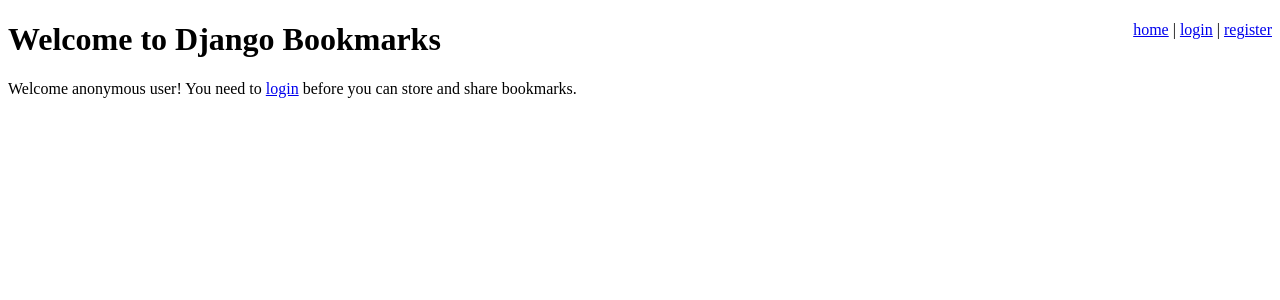
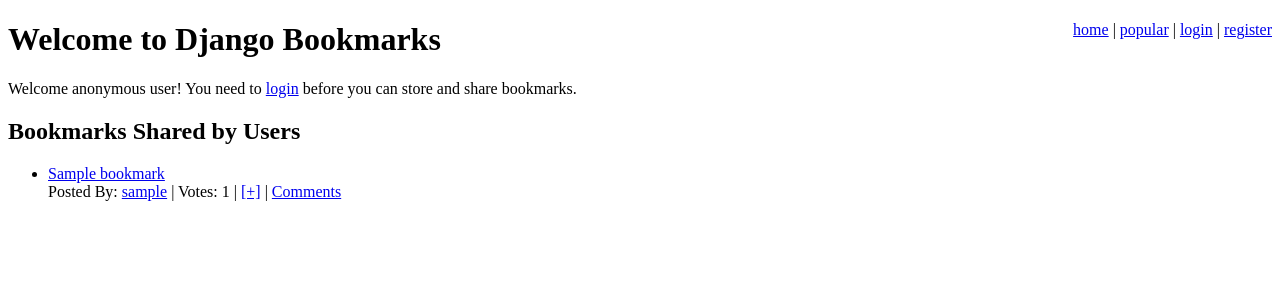
Before and after one commit to meditative/bookmark, a Django app: page / in a window 1280 px wide. Shown: the top 300 px of the page. Run offline with Django 3.2, Linux system fonts and the light colour scheme; tables that the repository leaves empty hold one stand-in row (values such as "Sample post"); parts of the project's set-up code (start-up, migrations or seed data) failed here and were passed over; some libraries are stand-ins or nearby versions.

Commit message:
share, vote and comment
comment issue

```diff
--- a/django_bookmarks/bookmarks/forms.py
+++ b/django_bookmarks/bookmarks/forms.py
@@ -31,6 +31,7 @@
 	url = forms.URLField(label='URL',widget=forms.TextInput(attrs={'size':64}))
 	title = forms.CharField(label='Title',widget = forms.TextInput(attrs={'size':64}))
 	tags = forms.CharField(label = 'Tags',required = False, widget = forms.TextInput(attrs={'size':64}))
+	share = forms.BooleanField(label = 'Share on the main page', required = False)
 
 class SearchForm(forms.Form):
 	query = forms.CharField(
--- a/django_bookmarks/bookmarks/models.py
+++ b/django_bookmarks/bookmarks/models.py
@@ -18,3 +18,12 @@
 	bookmarks = models.ManyToManyField(Bookmark)
 #	def __str__(self):
 #		return self.name
+
+class SharedBookmark(models.Model):
+	bookmark = models.ForeignKey(Bookmark, unique = True)
+	date = models.DateTimeField(auto_now_add = True)
+	votes = models.IntegerField(default = 1)
+	users_voted = models.ManyToManyField(User)
+
+	def __str__(self):
+		return '%s %s '%(self.bookmark, self.votes)
--- a/django_bookmarks/bookmarks/site_media/style.css
+++ b/django_bookmarks/bookmarks/site_media/style.css
@@ -14,7 +14,7 @@
 	font-size: 70%;
 }
 
-.coment {
+.comment {
 	margin: 1em;
 	padding: 5px;
 	border: 1px solid #000;
--- a/django_bookmarks/bookmarks/templates/base.html
+++ b/django_bookmarks/bookmarks/templates/base.html
@@ -13,6 +13,7 @@
 <body>
 <div id="nav">
 <a href="/">home</a> |
+<a href="/popular/">popular</a> |
 {% if user.is_authenticated %}
 <a href="/save/">submit</a> |
 <a href="/user/{{ user.username }}/">{{ user.username }}</a> |
--- a/django_bookmarks/bookmarks/templates/main_page.html
+++ b/django_bookmarks/bookmarks/templates/main_page.html
@@ -10,4 +10,6 @@
 You need to <a href="/login/">login</a>
 before you can store and share bookmarks.</p>
 {% endif %}
+<h2>Bookmarks Shared by Users</h2>
+{% include 'shared_bookmark_list.html' %}
 {% endblock %}
--- /dev/null
+++ b/django_bookmarks/bookmarks/templates/popular_page.html
@@ -0,0 +1,4 @@
+{% extends 'base.html' %}
+{% block title %}Popular Bookmarks{% endblock %}
+{% block head %}Popular Bookmarks{% endblock %}
+{% block content %}{% include 'shared_bookmark_list.html' %}{% endblock %}
--- /dev/null
+++ b/django_bookmarks/bookmarks/templates/shared_bookmark_list.html
@@ -0,0 +1,16 @@
+{% if shared_bookmarks %}
+<ul class="bookmarks">
+	{% for shared_bookmark in shared_bookmarks %}
+	<li>
+		<a href="{{ shared_bookmark.bookmark.link.url }}" class="title">{{ shared_bookmark.bookmark.title|escape }}</a><br>
+		Posted By:
+		<a href="/user/{{ shared_bookmark.bookmark.user.username }}" class="username">{{ shared_bookmark.bookmark.user.username }}</a> |
+		<span class="vote-count">Votes: {{ shared_bookmark.votes }}</span> |
+		<a href="/vote/?id={{ shared_bookmark.id }}" class="vote">[+]</a> |
+		<a href="/bookmark/{{ shared_bookmark.id}}/">Comments</a>
+	</li>
+	{% endfor %}
+</ul>
+{% else %}
+<p>No Bookmarks found</p>
+{% endif %}
--- a/django_bookmarks/bookmarks/views.py
+++ b/django_bookmarks/bookmarks/views.py
@@ -12,6 +12,7 @@
 from django.views.decorators.csrf import csrf_protect
 from django.contrib.auth.decorators import login_required
 from django.shortcuts import get_object_or_404
+from datetime import datetime, timedelta
 
 def main_page1(request):
 	template = get_template('main_page.html')
@@ -20,7 +21,9 @@
 	return HttpResponse(output)
 
 def main_page(request):
-	return render_to_response('main_page.html',RequestContext(request))
+	shared_bookmarks = SharedBookmark.objects.order_by('-date')[0:10]
+	variables = RequestContext(request, {'shared_bookmarks': shared_bookmarks})
+	return render_to_response('main_page.html', variables)
 
 def user_page_1(request,username):
 	try:
@@ -73,6 +76,11 @@
 	for tag_name in tag_names:
 		tag, dummy = Tag.objects.get_or_create(name=tag_name)
 		bookmark.tag_set.add(tag)
+	if form.cleaned_data['share']:
+		shared_bookmark, created = SharedBookmark.objects.get_or_create(bookmark = bookmark)
+		if created:
+			shared_bookmark.users_voted.add(request.user)
+			shared_bookmark.save()
 	bookmark.save()
 	return bookmark
 
@@ -168,3 +176,33 @@
 		tags = Tag.objects.filter(name__istartswith = request.GET['q'])[:10]
 		return HttpResponse('\n'.join(tag.name for tag in tags))
 	return HttpResponse()
+
+@login_required
+def bookmark_vote_page(request):
+	if request.GET.has_key('id'):
+		try:
+			id = request.GET['id']
+			shared_bookmark = SharedBookmark.objects.get(id = int(id))
+			user_voted = shared_bookmark.users_voted.filter(username = request.user.username)
+			if not user_voted:
+				shared_bookmark.votes += 1
+				shared_bookmark.users_voted.add(request.user)
+				shared_bookmark.save()
+		except ObjectDoesNotExist:
+			raise Http404('Bookmark not Found.')
+	if request.META.has_key("HTTP_REFERER"):
+		return HttpResponseRedirect(request.META['HTTP_REFERER'])
+	return HttpResponseRedirect('/')
+
+def popular_page(request):
+	today = datetime.today()
+	yesterday = today - timedelta(1)
+	shared_bookmarks = SharedBookmark.objects.filter(date__gt = yesterday)
+	shared_bookmarks = shared_bookmarks.order_by('-votes')[:10]
+	variables = RequestContext(request, {'shared_bookmarks': shared_bookmarks})
+	return render_to_response('popular_page.html', variables)
+
+def bookmark_page(request, bookmark_id):
+	shared_bookmark = get_object_or_404(SharedBookmark, id = bookmark_id)
+	variables = RequestContext(request, {'shared_bookmark': shared_bookmark})
+	return render_to_response('bookmark_page.html', variables)
--- a/django_bookmarks/django_bookmarks/settings.py
+++ b/django_bookmarks/django_bookmarks/settings.py
@@ -122,6 +122,7 @@
     'django.contrib.sites',
     'django.contrib.messages',
     'django.contrib.staticfiles',
+    'django.contrib.comments',
 	'bookmarks',
     # Uncomment the next line to enable the admin:
     # 'django.contrib.admin',
--- a/django_bookmarks/django_bookmarks/urls.py
+++ b/django_bookmarks/django_bookmarks/urls.py
@@ -30,4 +30,8 @@
 	url(r'^tag/$', 'bookmarks.views.tag_cloud_page'),
 	url(r'^search/$', 'bookmarks.views.search_page'),
 	url(r'^ajax/tag/autocomplete/$', 'bookmarks.views.ajax_tag_autocomplete'),
+	url(r'^vote/$', 'bookmarks.views.bookmark_vote_page'),
+	url(r'^popular/', 'bookmarks.views.popular_page'),
+	url(r'^comments/', 'django.contrib.comments.urls.comments'),
+	url(r'^bookmark/(\d+)/$', 'bookmarks.views.bookmark_page'),
 )
```
Also changed, not shown: django_bookmarks/bookmarks/templates/bookmark_page.html (added, +29 -0 lines), django_bookmarks/bookmarks/templates/comments/form.html (added, +14 -0 lines), django_bookmarks/bookmarks/templates/comments/posted.html (added, +10 -0 lines), django_bookmarks/bookmarks/templates/form.html (added, +14 -0 lines), 6 other files.
